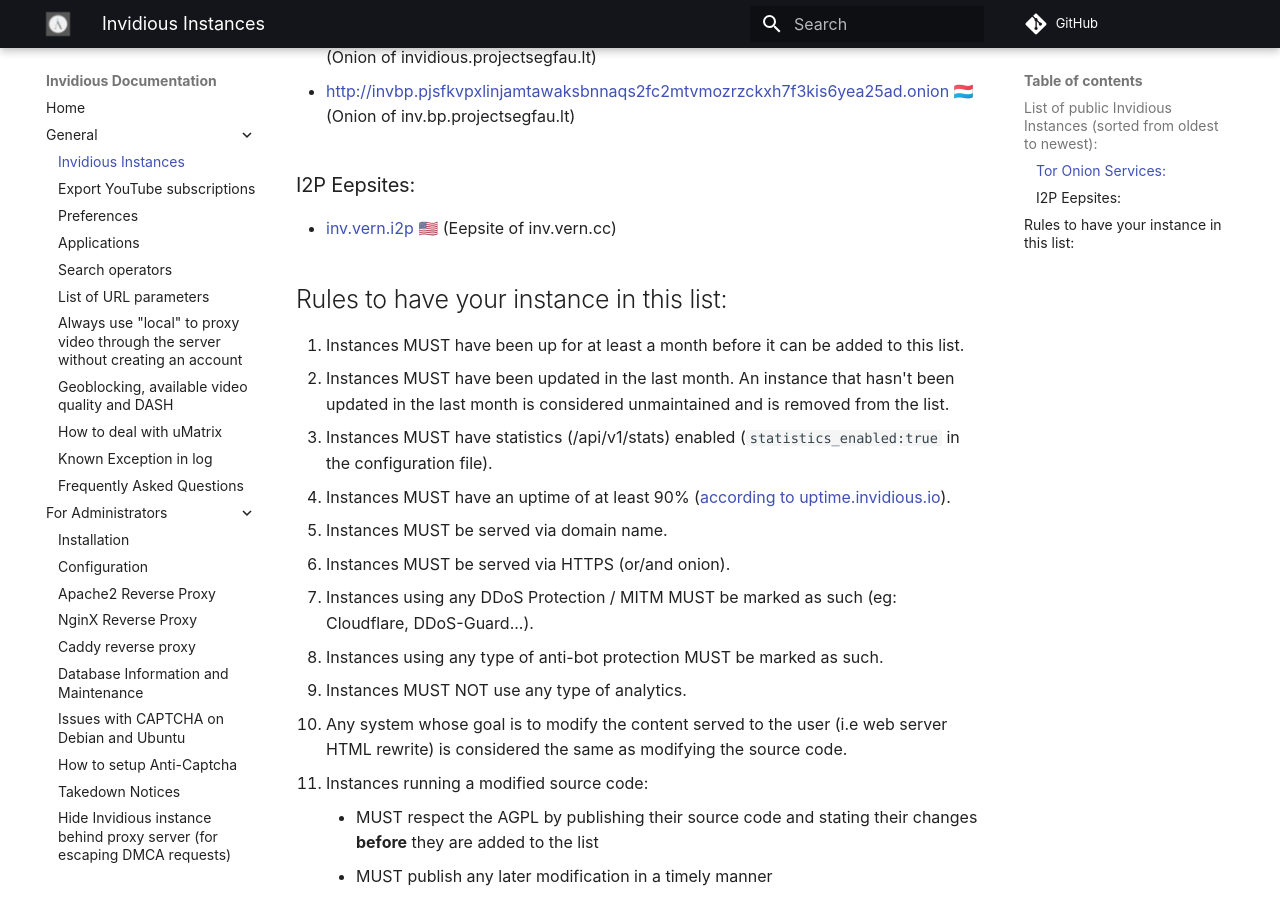
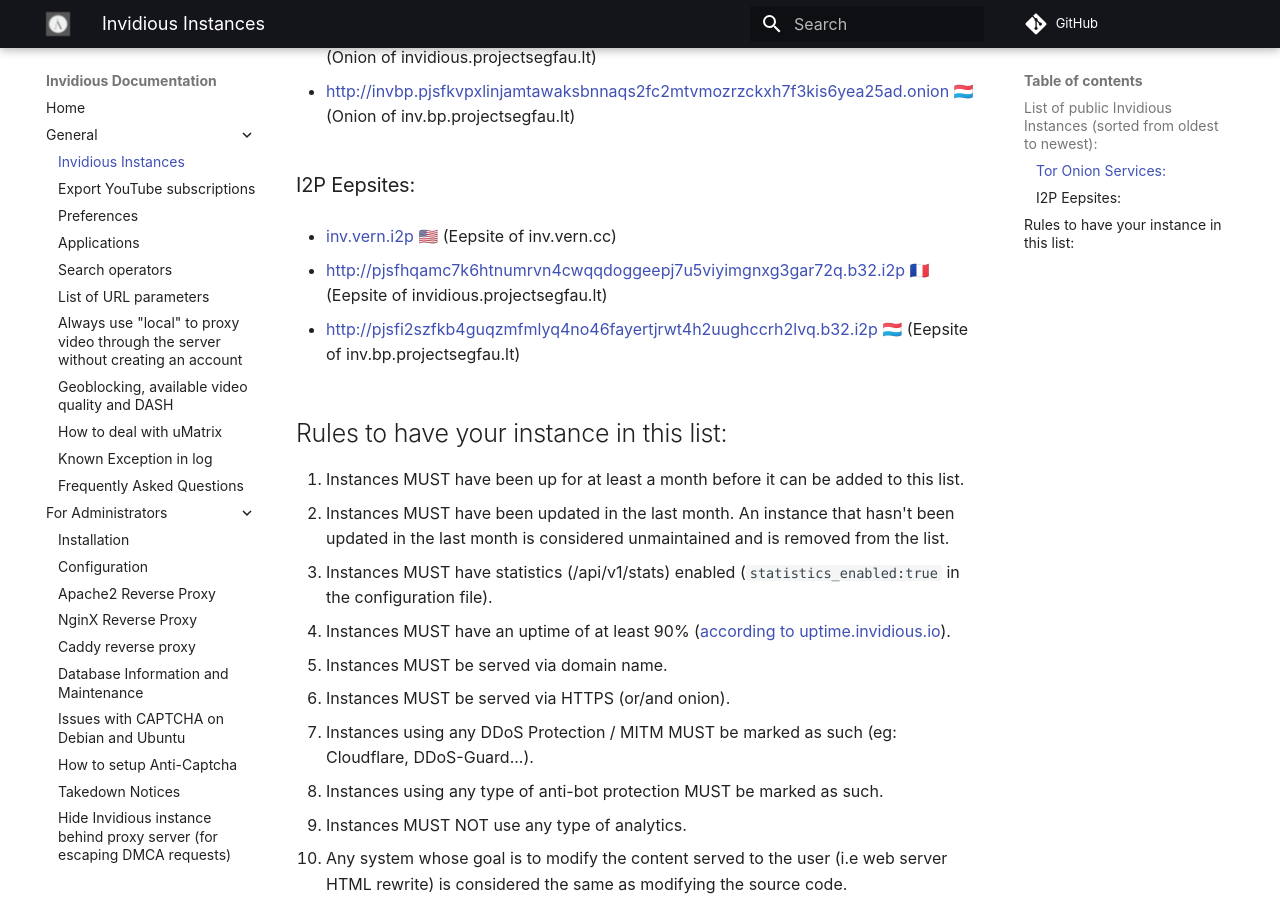
Before and after one commit to iv-org/documentation, an MkDocs documentation site: the page built from docs/instances.md, in a window 1280 px wide and 900 px high, scrolled down 2240 px. Built offline with MkDocs 1.6.1 and Material for MkDocs 9.7.7, drawn with Linux system fonts in a browser that asks for light colours; comment, search, counter and statistics services are not loaded.

Commit message:
add i2p site for projectsegfault

```diff
--- a/docs/instances.md
+++ b/docs/instances.md
@@ -95,6 +95,10 @@
 
 * [inv.vern.i2p](http://verni6dr4qxjgjumnvesxerh5rvhv6oy5ddeibaqy5d7tgbiiyfa.b32.i2p/) 🇺🇸 (Eepsite of inv.vern.cc)
 
+* [http://pjsfhqamc7k6htnumrvn4cwqqdoggeepj7u5viyimgnxg3gar72q.b32.i2p](http://pjsfhqamc7k6htnumrvn4cwqqdoggeepj7u5viyimgnxg3gar72q.b32.i2p) 🇫🇷 (Eepsite of invidious.projectsegfau.lt)
+
+* [http://pjsfi2szfkb4guqzmfmlyq4no46fayertjrwt4h2uughccrh2lvq.b32.i2p](http://pjsfi2szfkb4guqzmfmlyq4no46fayertjrwt4h2uughccrh2lvq.b32.i2p) 🇱🇺 (Eepsite of inv.bp.projectsegfau.lt)
+
 ## Rules to have your instance in this list:
 
 1. Instances MUST have been up for at least a month before it can be added to this list.
```
